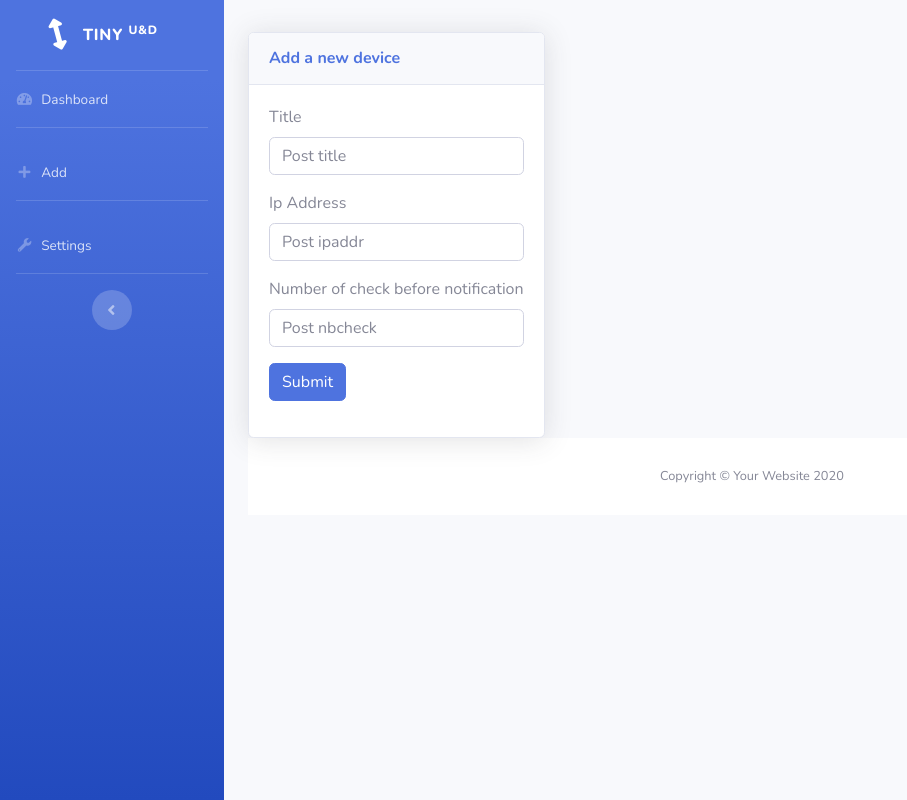
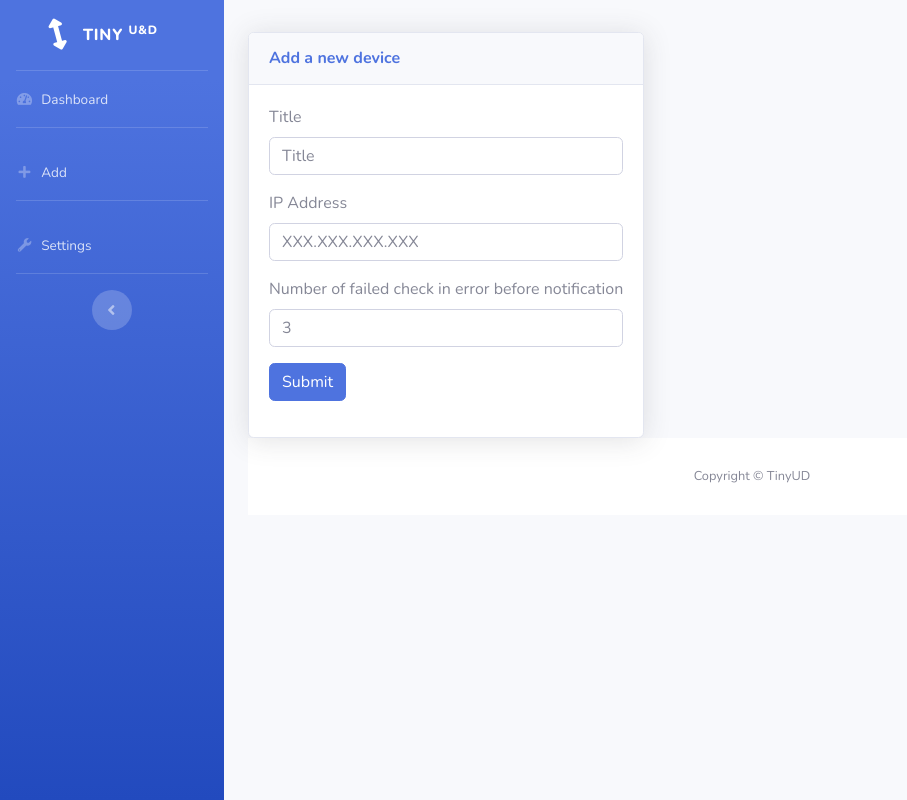
Before and after one commit to GeoHolz/tinyud, a Flask app: page /create in a window 1280 px wide. Shown: the whole page, without its empty margins (0-907 px from the left). Run offline with Flask 3, Linux system fonts and the light colour scheme; some libraries are stand-ins or nearby versions.

Commit message:
favicon and co

```diff
--- a/templates/base.html
+++ b/templates/base.html
@@ -16,7 +16,7 @@
     <link
         href="https://fonts.googleapis.com/css?family=Nunito:200,200i,300,300i,400,400i,600,600i,700,700i,800,800i,900,900i"
         rel="stylesheet">
-
+    <link rel="icon" type="image/x-icon" href="{{ url_for('static', filename='images/favicon.ico') }}">
     <!-- Custom styles for this template-->
     <link href="{{ url_for('static', filename='css/sb-admin-2.min.css') }}" rel="stylesheet">
 
@@ -114,7 +114,7 @@
             <footer class="sticky-footer bg-white">
                 <div class="container my-auto">
                     <div class="copyright text-center my-auto">
-                        <span>Copyright &copy; Your Website 2020</span>
+                        <span>Copyright &copy; TinyUD</span>
                     </div>
                 </div>
             </footer>
--- a/templates/create.html
+++ b/templates/create.html
@@ -13,19 +13,19 @@
     <div class="form-group">
         <label for="title">Title</label>
         <input type="text" name="title"
-               placeholder="Post title" class="form-control"
+               placeholder="Title" class="form-control"
                value="{{ request.form['title'] }}"></input>
     </div>
     <div class="form-group">
-        <label for="ipaddr">Ip Address</label>
+        <label for="ipaddr">IP Address</label>
         <input type="text" name="ipaddr"
-               placeholder="Post ipaddr" class="form-control"
+               placeholder="XXX.XXX.XXX.XXX" class="form-control"
                value="{{ request.form['ipaddr'] }}"></input>
     </div>
     <div class="form-group">
-        <label for="nbcheck">Number of check before notification</label>
+        <label for="nbcheck">Number of failed check in error before notification</label>
         <input type="text" name="nbcheck"
-               placeholder="Post nbcheck" class="form-control"
+               placeholder="3" class="form-control"
                value="{{ request.form['nbcheck'] }}"></input>
     </div>
     <div class="form-group">
--- a/templates/edit.html
+++ b/templates/edit.html
@@ -24,7 +24,7 @@
         </input>
     </div>
     <div class="form-group">
-        <label for="title">Nb check</label>
+        <label for="title">Number of failed check in error before notification</label>
         <input type="text" name="check_attempt" placeholder="Post nbcheck"
                class="form-control"
                value="{{ request.form['check_attempt'] or post['check_attempt'] }}">
```
Also changed, not shown: README.md, static/images/add.png (renamed from images/add.png), static/images/example.jpg (renamed from images/example.jpg), static/images/favicon.ico (added), static/images/settings.png (renamed from images/settings.png), static/images/tinyud.png (renamed from images/tinyud.png), 1 other file.
